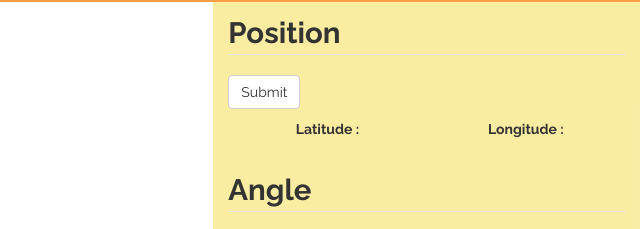
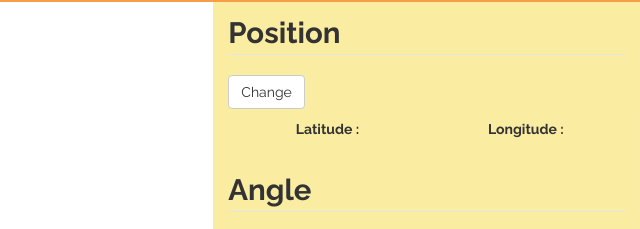
Before and after one commit to LegalArgumentException/SunSpot, a plain HTML site: page index.html in a window 1280 px wide. Shown: the part 153-382 px from the top of the page, 640-1280 px from the left. Drawn offline with nearby package versions, Linux system fonts and the light colour scheme; some packages are replaced by stand-ins of ours.

Commit message:
Fixed button

```diff
--- a/index.html
+++ b/index.html
@@ -27,7 +27,7 @@
 								<div class="sidebarItem">
 									<legend>Position</legend>
 									<div class="btn-group" role="group">
-										<button id="submit" class="btn btn-default">Submit</button>
+										<button type="button" id="change" class="btn btn-default">Change</button>
 									</div>
 									<div class="col-sm-6" id="latitude">
 										Latitude : <br />
```
Also changed, not shown: js/mapsAPI.js (line endings or trailing spaces).
